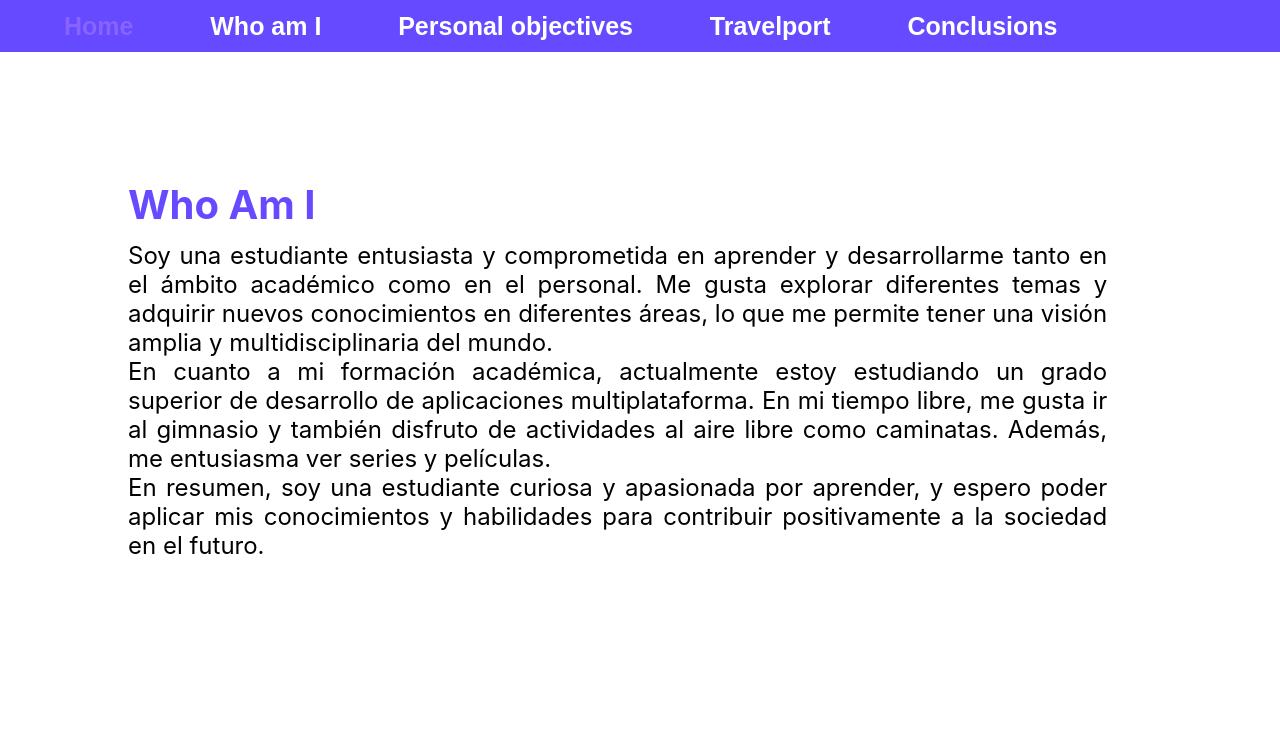
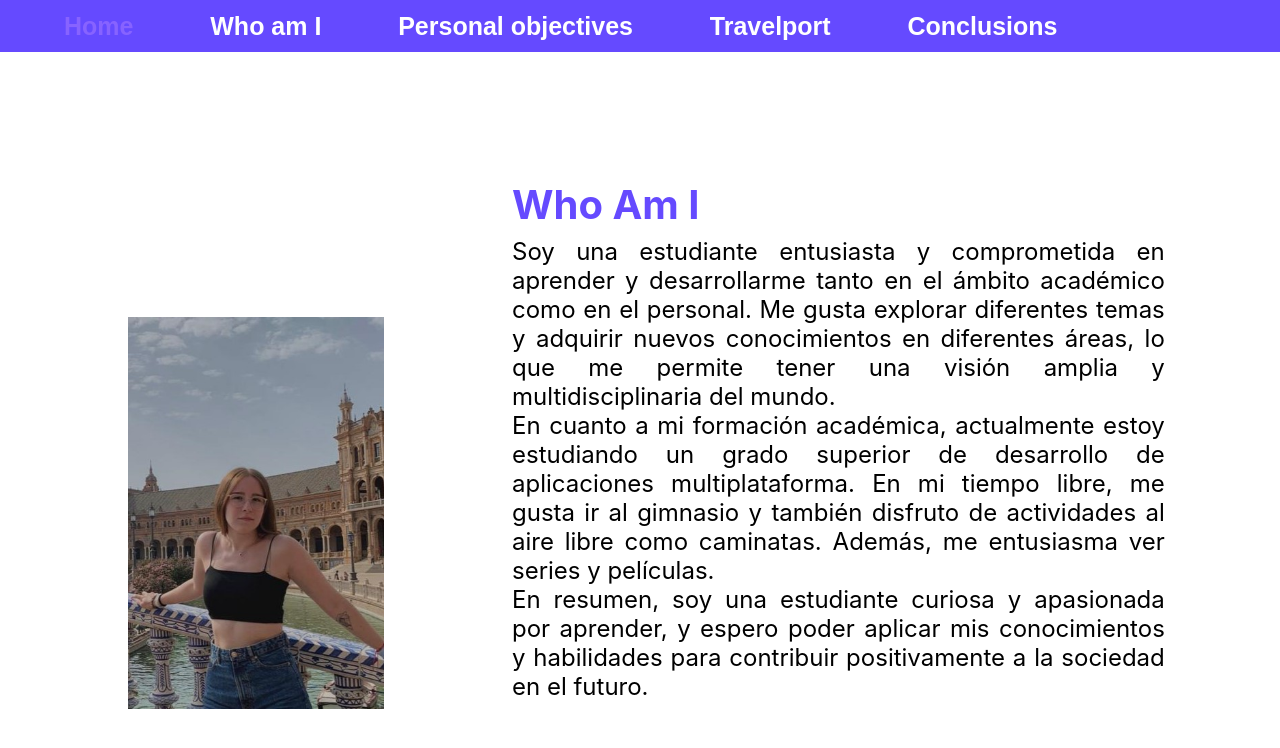
Before and after one commit to akane52/dual, a React (Create React App) app: page /components/WhoAmIPage in a window 1280 px wide. Shown: the top 748 px of the page. Built offline with nearby package versions, Linux system fonts and the light colour scheme; the HTML template or start-up script is replaced by a standard one.

Commit message:
WhoAmI Page almost done

```diff
--- a/src/components/WhoAmIPage/index.jsx
+++ b/src/components/WhoAmIPage/index.jsx
@@ -1,12 +1,14 @@
 import React from "react"
 import NavBar from "../NavBar"
-import { IntroductionTitle, IntroductionText, FirstPageContainer } from "./styles"
+import foto_lucia from "../../resources/images/lucia_foto.jpg"
+import { IntroductionTitle, IntroductionText, FirstPageContainer, LuciaPhoto, WhoAmITitleAndText } from "./styles"
 
 export const WhoAmIPage = () => {
   return (
     <div>
       <NavBar />
       <FirstPageContainer>
+        <WhoAmITitleAndText>
           <IntroductionTitle>Who Am I </IntroductionTitle>
           <IntroductionText>
           Soy una estudiante entusiasta y comprometida en aprender y desarrollarme tanto en el ámbito académico como en el personal. Me gusta explorar diferentes temas y adquirir nuevos conocimientos en diferentes áreas, lo que me permite tener una visión amplia y multidisciplinaria del mundo.
@@ -14,6 +16,8 @@ export const WhoAmIPage = () => {
           En mi tiempo libre, me gusta ir al gimnasio y también disfruto de actividades al aire libre como caminatas. Además, me entusiasma ver series y películas.
           <br></br>En resumen, soy una estudiante curiosa y apasionada por aprender, y espero poder aplicar mis conocimientos y habilidades para contribuir positivamente a la sociedad en el futuro.
           </IntroductionText>
+        </WhoAmITitleAndText>
+        <LuciaPhoto src={foto_lucia} alt="Lucia foto" />
       </FirstPageContainer>
     </div>
   )
--- a/src/components/WhoAmIPage/styles.js
+++ b/src/components/WhoAmIPage/styles.js
@@ -4,7 +4,10 @@ export const FirstPageContainer = styled.div`
     display: flex;
     flex-direction: column;
     margin-top: 10%;
-    margin-left: 10%;
+`
+export const WhoAmITitleAndText = styled.div`
+    margin-left: 40%;
+    margin-bottom: 10%;
 `
 export const IntroductionTitle = styled.div`
     font-size: 2.5em;
@@ -12,9 +15,14 @@ export const IntroductionTitle = styled.div`
     color: #654AFF;
     margin-bottom: 1%;
 `
-
 export const IntroductionText = styled.div`
     font-size: 1.5em;
     width: 85%;
     text-align: justify;
 `
+export const LuciaPhoto = styled.img`
+    width: 20%;
+    height: 40%;
+    margin-top: -40%;
+    margin-left: 10%;
+`
```
Also changed, not shown: src/resources/images/foto_prueba.png (deleted), src/resources/images/lucia_foto.jpg (added). Lines whose indentation alone changed are shown as unchanged.
